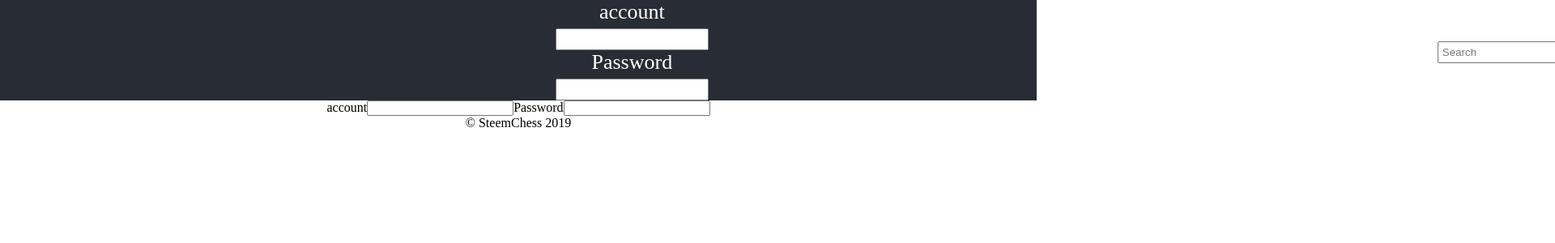
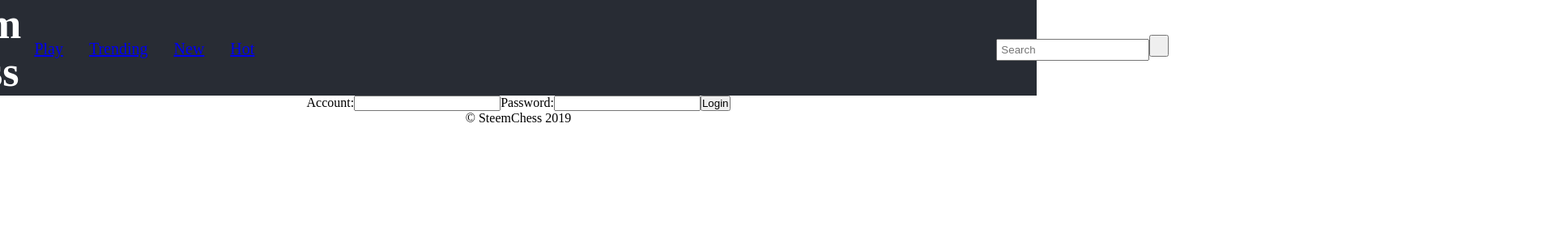
Before and after one commit to WarrenDevonshire/Steem-Chess, a React (Create React App) app: page /Login in a window 1280 px wide. Shown: the top 300 px of the page at 81% size, 1920 px wide, since content can reach past the window. Built offline with nearby package versions, Linux system fonts and the light colour scheme; what dsteem would draw is missing.

Commit message:
Finished Login.

```diff
--- a/src/components/App.js
+++ b/src/components/App.js
@@ -12,11 +12,6 @@ import Play from './Play/Play';
 import Login from "../shared/components/Login/Login";
 
 class App extends Component {
-    constructor(props) {
-        super(props);
-
-    }
-
 
     render() {
         return (
--- a/src/shared/components/Login/Login.js
+++ b/src/shared/components/Login/Login.js
@@ -1,5 +1,6 @@
 import React, {Component} from 'react';
 import './Login.css';
+import {PrivateKey} from 'dsteem';
 import {loadState, saveState} from "../../../components/localStorage";
 
 
@@ -10,24 +11,42 @@ class Login extends Component {
             account: "",
             password: ""
         };
-
-
+        this.handleAccountChange = this.handleAccountChange.bind(this);
+        this.handlePasswordChange = this.handlePasswordChange.bind(this);
+        this.handleLogin = this.handleLogin.bind(this);
     }
 
+    async handleAccountChange(e){
+        await this.setState({account: e.target.value});
+        console.log(this.state.account);
+    }
+
+    async handlePasswordChange(e){
+        await this.setState({password: e.target.value});
+        console.log(this.state.password);
+    }
+
+    handleLogin(e){
+        const pKey = PrivateKey.fromLogin(this.state.account, this.state.password, 'posting');
+        saveState(pKey);
+    }
 
     render() {
         return (
-            <div className={Login}>
+            <div className="Auth">
                 <form>
+                    <label>
+                        Account:
+                        <input type="text" value={this.state.account}  onChange={this.handleAccountChange}/>
+                    </label>
 
-                    <label>account</label>
-                    <input type="text" name="account" onChange={this.handleAccountChange}/>
-
-                    <label>Password</label>
-                    <input type="password" name="password" onChange={this.handlePasswordChange}/>
-
+                    <label>
+                        Password:
+                        <input type="password" value={this.state.password}  onChange={this.handlePasswordChange}/>
+                    </label>
+                    <button onClick={this.handleLogin}>Login</button>
                 </form>
-            </div>
+        </div>
         )
     }
 }
--- a/src/shared/components/Menu/Menubar.js
+++ b/src/shared/components/Menu/Menubar.js
@@ -24,7 +24,6 @@ class Menubar extends Component {
                     <li><Link to="/New">New</Link></li>
                     <li><Link to="/Hot">Hot</Link></li>
                 </ul>
-                <Login api={this.state.api}/>
                 <form>
                     <input type="text" placeholder="Search"/>
                     <button type="submit"></button>
```
